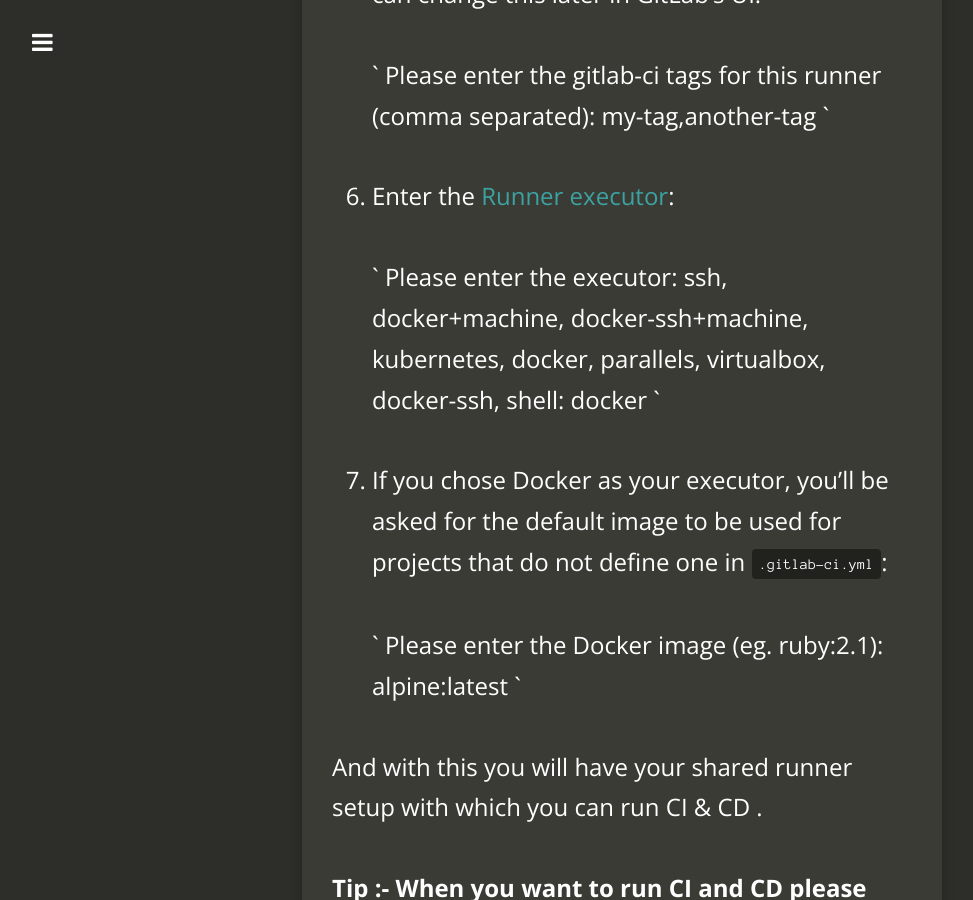
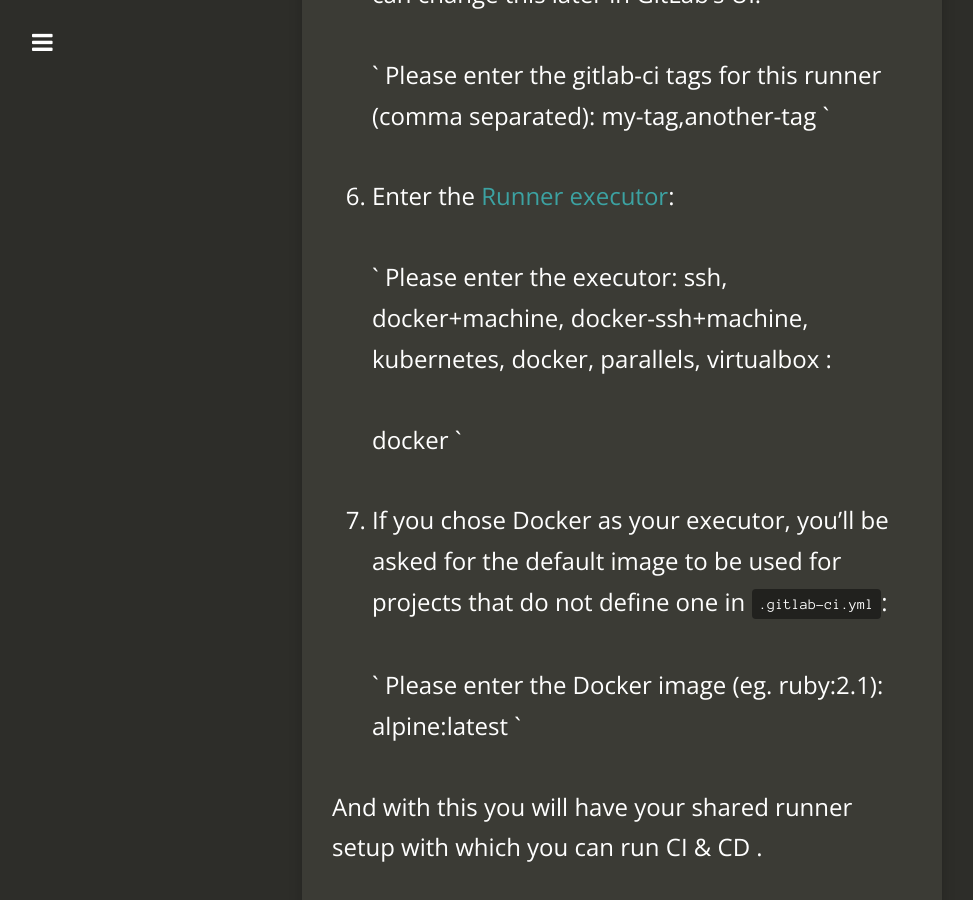
Before and after one commit to Manas-kashyap/Manas-kashyap.github.io, a Jekyll site: the page built from _posts/2019-06-14-Basics-of-gitlab-installation.md, in a window 1280 px wide and 900 px high, scrolled down 9894 px. Shown: the whole window, without its empty margins (18-991 px from the left). Built offline with Jekyll 4.4.1, drawn with Linux system fonts in a browser that asks for light colours; nearby versions of some CDN libraries; comment, search, counter and statistics services are not loaded.

Commit message:
error rectified

```diff
--- a/_posts/2019-06-14-Basics-of-gitlab-installation.md
+++ b/_posts/2019-06-14-Basics-of-gitlab-installation.md
@@ -166,7 +166,8 @@ Now to register the runner ,
 6. Enter the [Runner executor](https://docs.gitlab.com/runner/executors/README.html):
 
    `
-    Please enter the executor: ssh, docker+machine, docker-ssh+machine, kubernetes, docker, parallels, virtualbox, docker-ssh, shell:
+    Please enter the executor: ssh, docker+machine, docker-ssh+machine, kubernetes, docker, parallels, virtualbox :
+
     docker
    `
 
```
